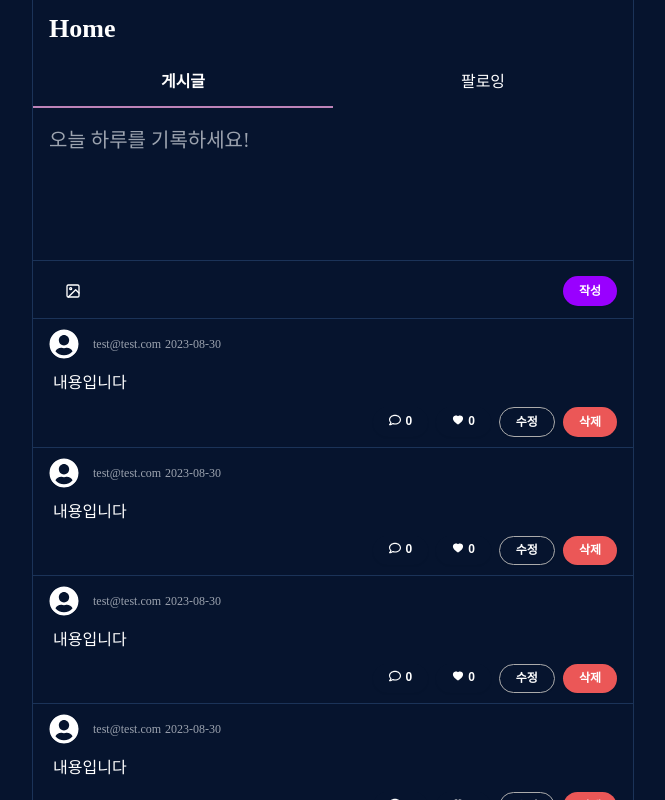
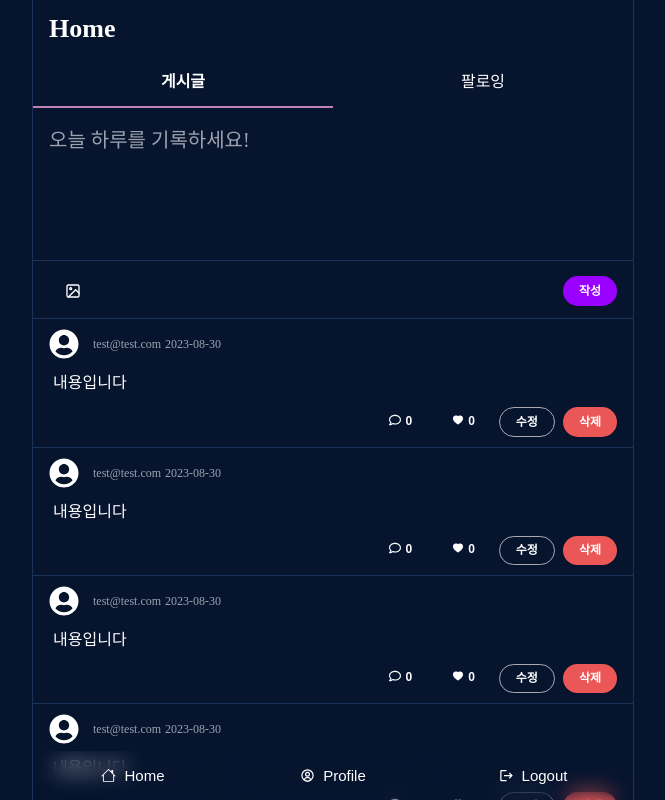
Before and after one commit to kimmingyo8/my-sns, a React (Create React App) app: page / in a window 1280 px wide. Shown: the top 800 px of the page, without its empty margins (307-972 px from the left). Built offline with nearby package versions, Linux system fonts and the light colour scheme.

Commit message:
footer menu 마크업 및 스타일링

```diff
--- /dev/null
+++ b/src/components/Menu.tsx
@@ -0,0 +1,28 @@
+import { useNavigate } from 'react-router-dom';
+import { BsHouse } from 'react-icons/bs';
+import { BiUserCircle } from 'react-icons/bi';
+import { MdLogout } from 'react-icons/md';
+
+const MenuList = () => {
+  const navigate = useNavigate();
+  return (
+    <footer className="footer">
+      <nav className="footer__nav">
+        <button onClick={() => navigate('/')} type="button">
+          <BsHouse />
+          Home
+        </button>
+        <button onClick={() => navigate('/profile')} type="button">
+          <BiUserCircle />
+          Profile
+        </button>
+        <button onClick={() => navigate('/')} type="button">
+          <MdLogout />
+          Logout
+        </button>
+      </nav>
+    </footer>
+  );
+};
+
+export default MenuList;
--- a/src/index.scss
+++ b/src/index.scss
@@ -33,6 +33,40 @@ body {
   position: relative;
   border-left: 1px solid $border;
   border-right: 1px solid $border;
+}
+
+.footer {
+  position: fixed;
+  right: 0;
+  left: 0;
+  bottom: 0;
+  z-index: 10;
+  width: 100%;
+  max-width: 600px;
+  margin: 0 auto;
+  background-color: transparent;
+  color: $white;
+
+  &__nav {
+    display: grid;
+    grid-template-columns: repeat(3, minmax(0, 1fr));
+    background-color: transparent;
+
+    button {
+      display: flex;
+      gap: 8px;
+      justify-content: center;
+      align-items: center;
+      font-size: 15px;
+      background-color: transparent;
+      padding: 16px 0;
+      backdrop-filter: blur(10px);
+
+      svg {
+        background: transparent;
+      }
+    }
+  }
 }
 
 .button {
--- a/src/layouts/Layout.tsx
+++ b/src/layouts/Layout.tsx
@@ -1,3 +1,4 @@
+import MenuList from 'components/Menu';
 import { ReactNode } from 'react';
 
 interface LayoutProps {
@@ -5,7 +6,12 @@ interface LayoutProps {
 }
 
 const Layout = ({ children }: LayoutProps) => {
-  return <div className="layout">{children}</div>;
+  return (
+    <div className="layout">
+      {children}
+      <MenuList />
+    </div>
+  );
 };
 
 export default Layout;
--- a/src/pages/home/index.tsx
+++ b/src/pages/home/index.tsx
@@ -1,5 +1,5 @@
-import PostBox from 'components/PostBox';
-import PostForm from 'components/PostForm';
+import PostBox from 'components/post/PostBox';
+import PostForm from 'components/post/PostForm';
 
 export interface PostProps {
   id: string;
```
Also changed, not shown: src/components/post/PostBox.tsx (renamed from src/components/PostBox.tsx), src/components/post/PostForm.tsx (renamed from src/components/PostForm.tsx).
